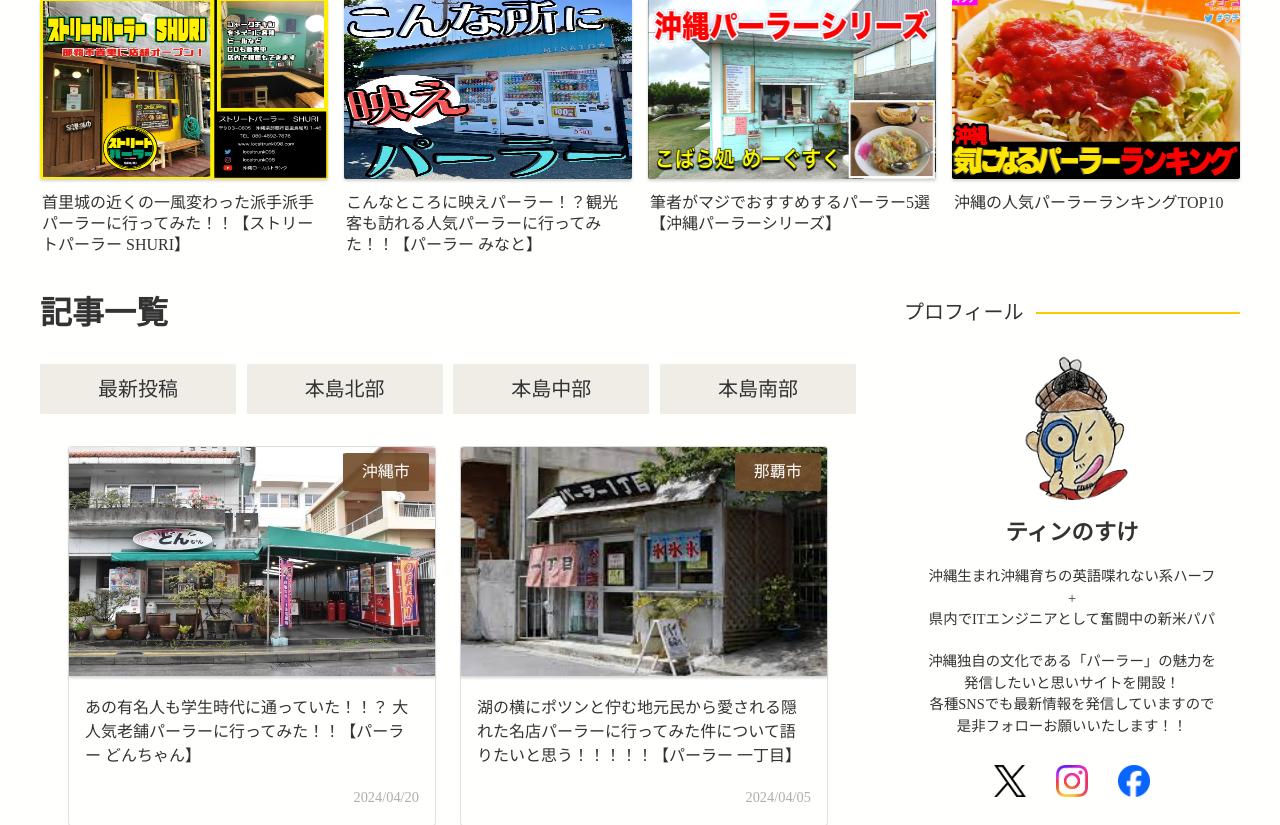
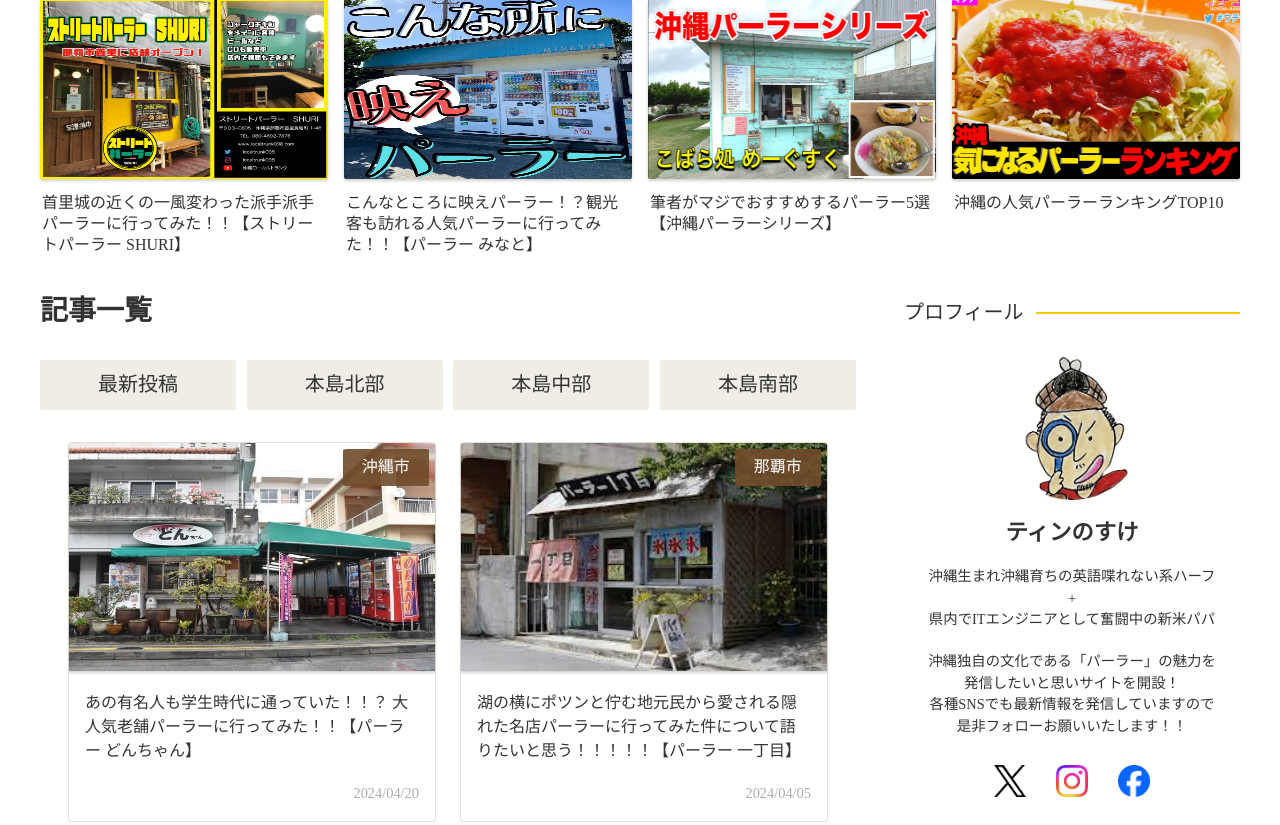
Before and after one commit to Dustin-Yamashiro/naha-waraba, a PHP site: page / in a window 1280 px wide. Shown: the part 131-956 px from the top of the page. Run offline with PHP 8.4, Linux system fonts and the light colour scheme; style sheets or scripts are compiled from the project's sources; some web fonts are replaced.

Commit message:
記事一覧タイトルのサイズ調整

```diff
--- a/scss/layout/_l-main.scss
+++ b/scss/layout/_l-main.scss
@@ -6,7 +6,7 @@
         width: 100%;
     }
     &--title {
-        font-size: clamp(1.5rem, 1.211rem + 1.05vw, 2rem);
+        font-size: clamp(1.5rem, 1.355rem + 0.53vw, 1.75rem);
         font-weight: bold;
     }
 }
```
